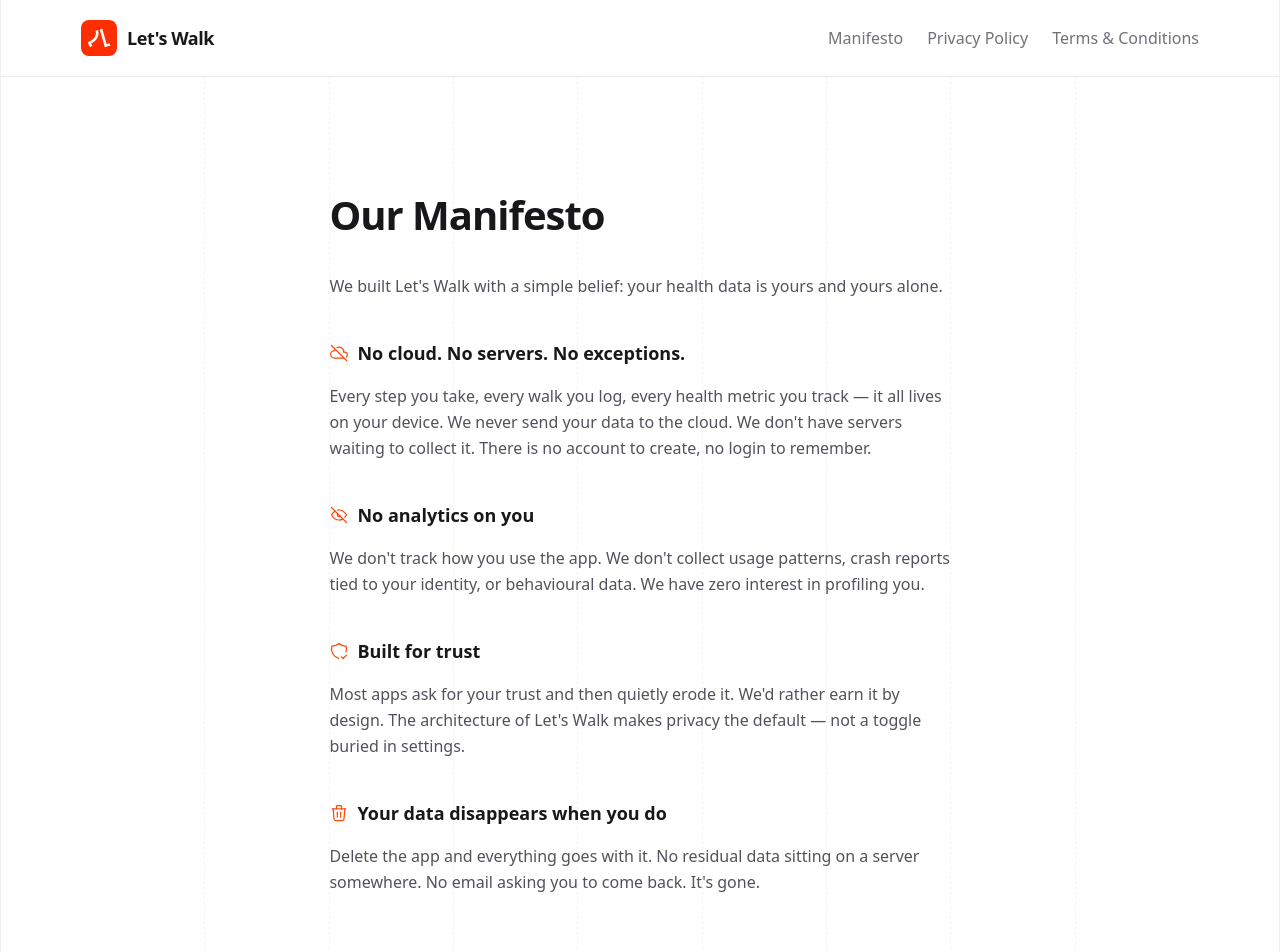
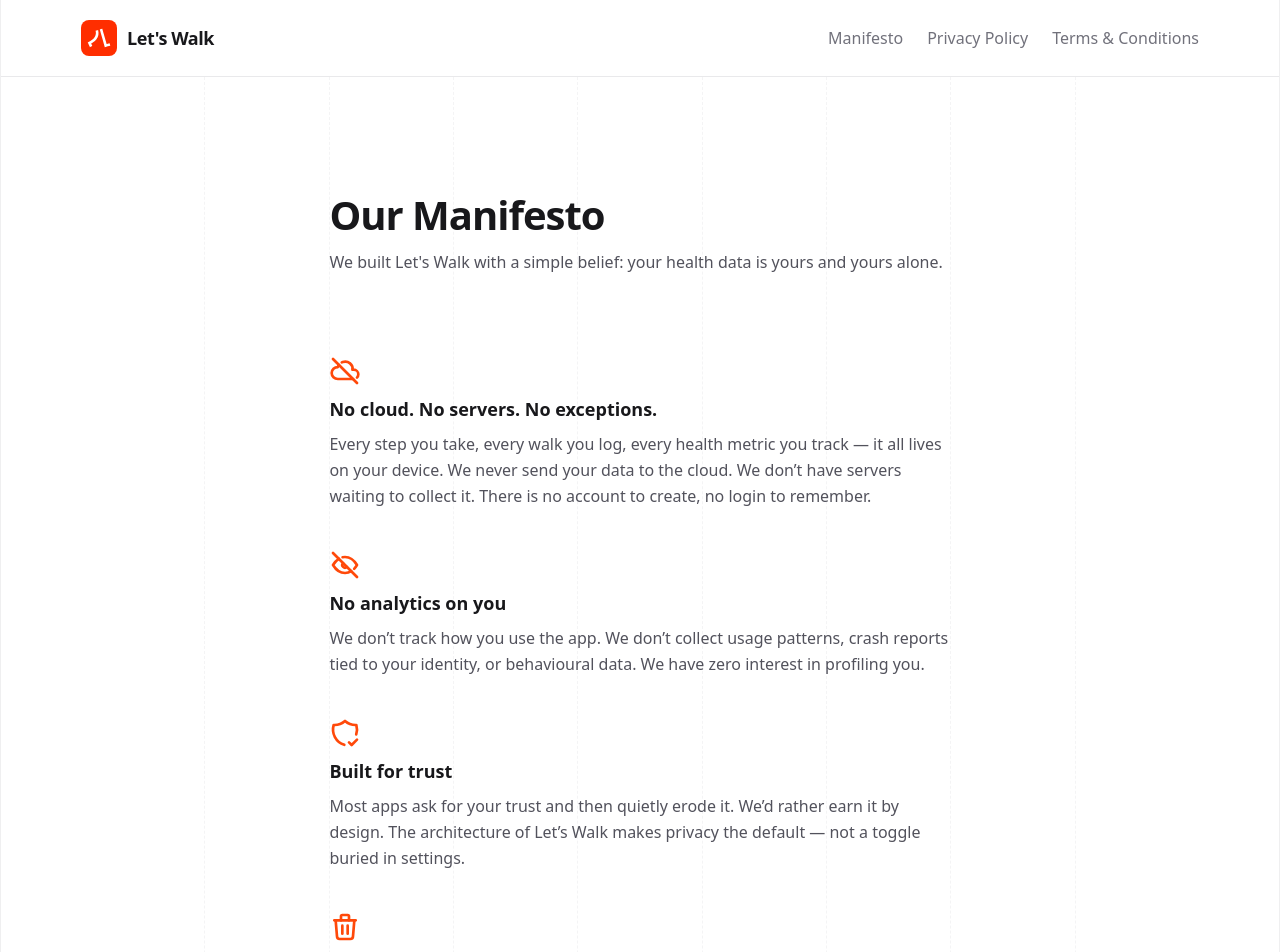
Before and after one commit to jothachil/lets-walk-web, a Next.js app: page /manifesto in a window 1280 px wide. Shown: the top 952 px of the page. Built offline with nearby package versions, Linux system fonts and the light colour scheme.

Commit message:
Refactor Manifesto component to utilize a sections array for dynamic content rendering, enhancing readability and maintainability. Simplify layout structure while preserving design integrity.

```diff
--- a/app/manifesto/page.js
+++ b/app/manifesto/page.js
@@ -4,15 +4,38 @@ import {
   IconShieldCheck,
   IconTrash,
 } from "@tabler/icons-react";
+
 export const metadata = {
   title: "Manifesto — Let's Walk",
   description: "Your data stays on your device. Always.",
 };
 
+const sections = [
+  {
+    icon: IconCloudOff,
+    title: "No cloud. No servers. No exceptions.",
+    body: "Every step you take, every walk you log, every health metric you track — it all lives on your device. We never send your data to the cloud. We don\u2019t have servers waiting to collect it. There is no account to create, no login to remember.",
+  },
+  {
+    icon: IconEyeOff,
+    title: "No analytics on you",
+    body: "We don\u2019t track how you use the app. We don\u2019t collect usage patterns, crash reports tied to your identity, or behavioural data. We have zero interest in profiling you.",
+  },
+  {
+    icon: IconShieldCheck,
+    title: "Built for trust",
+    body: "Most apps ask for your trust and then quietly erode it. We\u2019d rather earn it by design. The architecture of Let\u2019s Walk makes privacy the default — not a toggle buried in settings.",
+  },
+  {
+    icon: IconTrash,
+    title: "Your data disappears when you do",
+    body: "Delete the app and everything goes with it. No residual data sitting on a server somewhere. No email asking you to come back. It\u2019s gone.",
+  },
+];
+
 export default function Manifesto() {
   return (
     <main className="relative flex-1 grid grid-cols-9 px-6 md:px-12 lg:px-20 py-12 md:py-28">
-        {/* Vertical lines - full height */}
       <div className="absolute inset-0 hidden md:flex pointer-events-none px-6 md:px-12 lg:px-20">
         {[...Array(9)].map((_, i) => (
           <div
@@ -26,71 +49,26 @@ export default function Manifesto() {
           Our Manifesto
         </h1>
 
-          <p className="mt-8 text-base leading-relaxed text-zinc-600">
+        <p className="mt-2 text-base leading-relaxed text-zinc-600">
           We built Let&apos;s Walk with a simple belief: your health data is
           yours and yours alone.
         </p>
 
-          <h2 className="mt-10 flex items-center gap-2 text-lg font-semibold text-zinc-900">
-            <IconCloudOff
-              size={20}
-              stroke={1.5}
-              className="text-brand-500 shrink-0"
-            />
-            No cloud. No servers. No exceptions.
+        {sections.map((section, i) => (
+          <div key={section.title} className={i === 0 ? "mt-20" : "mt-10"}>
+            <section.icon size={32} stroke={2} className="text-brand-500" />
+            <h2 className="mt-2 text-lg font-semibold text-zinc-900">
+              {section.title}
             </h2>
-          <p className="mt-4 text-base leading-relaxed text-zinc-600">
-            Every step you take, every walk you log, every health metric you
-            track — it all lives on your device. We never send your data to the
-            cloud. We don&apos;t have servers waiting to collect it. There is no
-            account to create, no login to remember.
+            <p className="mt-2 text-base leading-relaxed text-zinc-600">
+              {section.body}
             </p>
-
-          <h2 className="mt-10 flex items-center gap-2 text-lg font-semibold text-zinc-900">
-            <IconEyeOff
-              size={20}
-              stroke={1.5}
-              className="text-brand-500 shrink-0"
-            />
-            No analytics on you
-          </h2>
-          <p className="mt-4 text-base leading-relaxed text-zinc-600">
-            We don&apos;t track how you use the app. We don&apos;t collect usage
-            patterns, crash reports tied to your identity, or behavioural data.
-            We have zero interest in profiling you.
-          </p>
-
-          <h2 className="mt-10 flex items-center gap-2 text-lg font-semibold text-zinc-900">
-            <IconShieldCheck
-              size={20}
-              stroke={1.5}
-              className="text-brand-500 shrink-0"
-            />
-            Built for trust
-          </h2>
-          <p className="mt-4 text-base leading-relaxed text-zinc-600">
-            Most apps ask for your trust and then quietly erode it. We&apos;d
-            rather earn it by design. The architecture of Let&apos;s Walk makes
-            privacy the default — not a toggle buried in settings.
-          </p>
-
-          <h2 className="mt-10 flex items-center gap-2 text-lg font-semibold text-zinc-900">
-            <IconTrash
-              size={20}
-              stroke={1.5}
-              className="text-brand-500 shrink-0"
-            />
-            Your data disappears when you do
-          </h2>
-          <p className="mt-4 text-base leading-relaxed text-zinc-600">
-            Delete the app and everything goes with it. No residual data sitting
-            on a server somewhere. No email asking you to come back. It&apos;s
-            gone.
-          </p>
+          </div>
+        ))}
 
         <p className="mt-16 text-sm text-zinc-400">
-            This isn&apos;t a marketing page. It&apos;s a promise baked into
-            every line of code.
+          This isn&apos;t a marketing page. It&apos;s a promise baked into every
+          line of code.
         </p>
       </article>
     </main>
```
Lines whose indentation alone changed are shown as unchanged.
